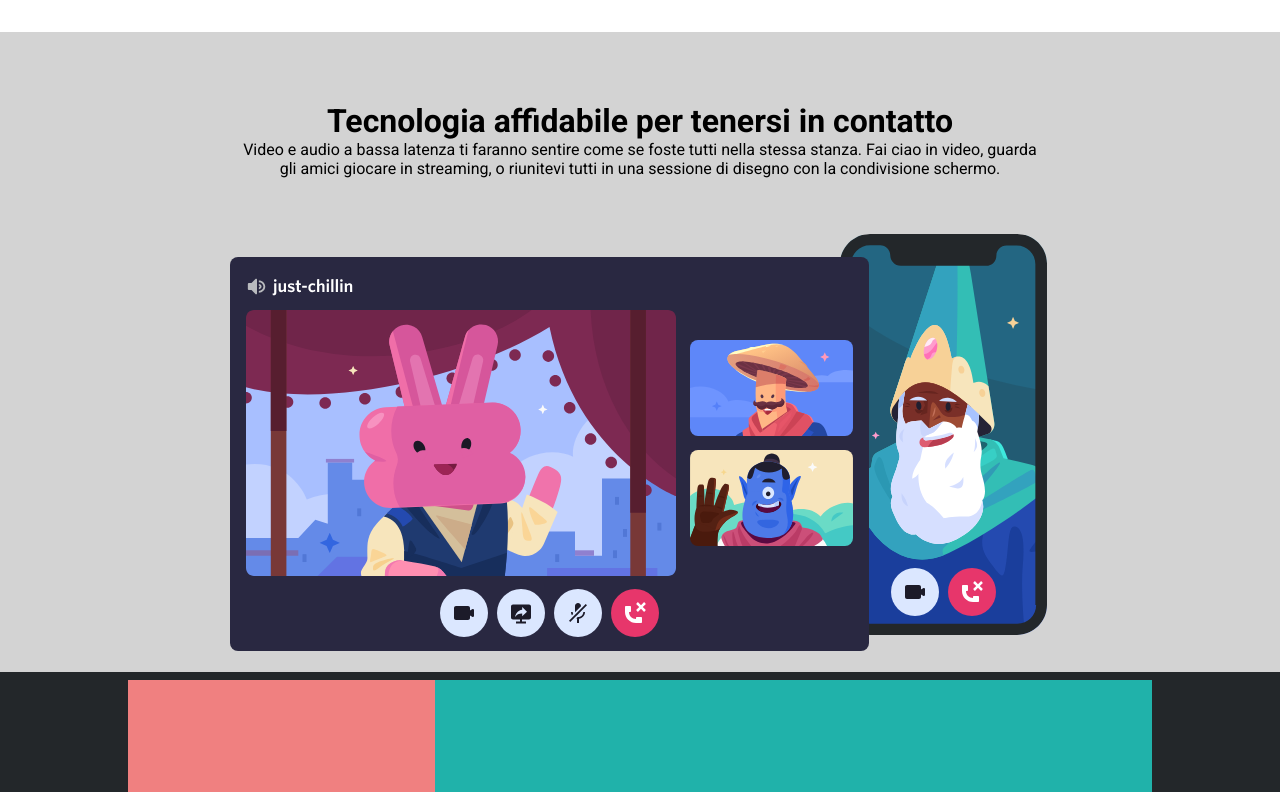
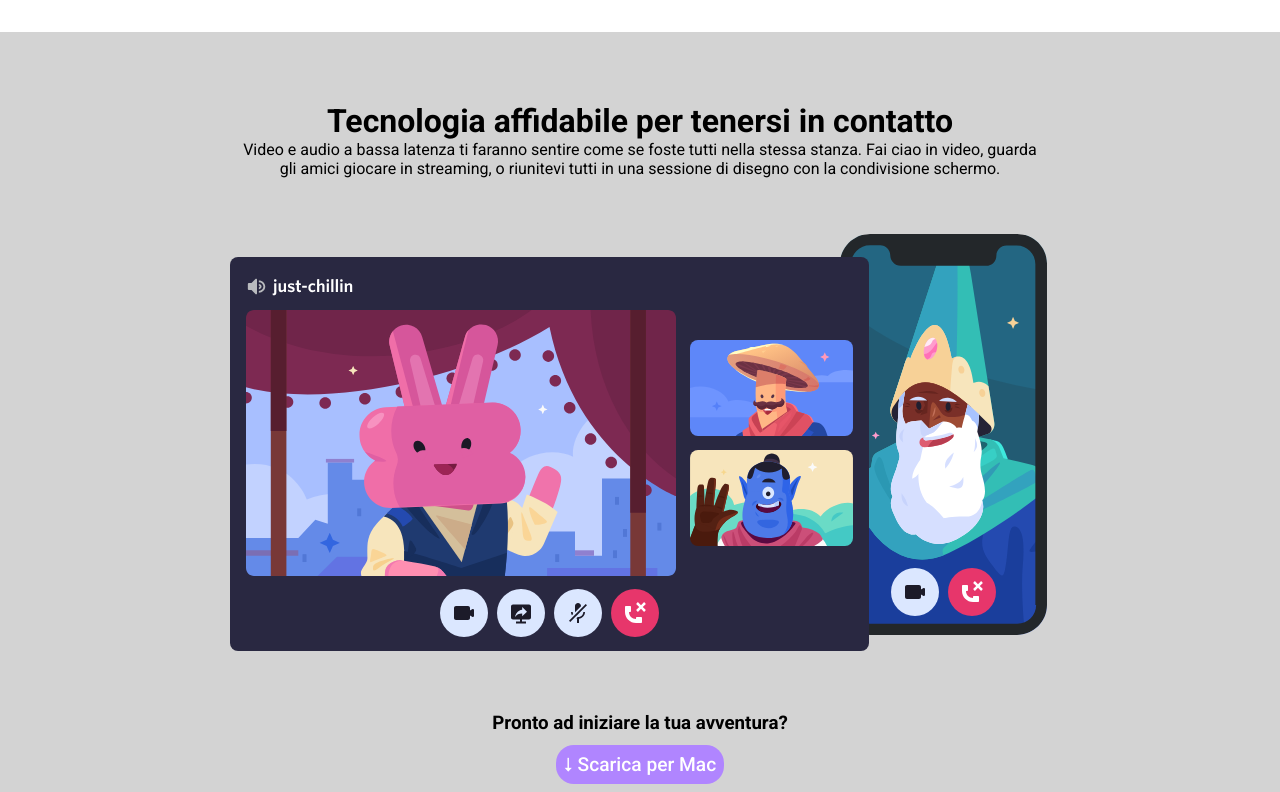
Before and after one commit to dilettamantovani/htmlcss-discord, a plain HTML site: page index.html in a window 1280 px wide. Shown: the part 2008-2800 px from the top of the page. Drawn offline with Linux system fonts and the light colour scheme.

Commit message:
added last part of main

```diff
--- a/css/style.css
+++ b/css/style.css
@@ -133,7 +133,7 @@ h1 {
     background-color: #D3D3D3;
 }
 
-.flex-content {
+.flex-content .green-box {
     width: 80%;
     margin: auto;
 }
@@ -180,31 +180,43 @@ h2 {
     font-size: 2em;
 }
 
-.pink-box > p .green-box-text > p {
+.pink-box > p .green-box-text-top > p {
     font-size: 0.85em;
     margin-top: 10px;
 }
 
 .green-box {
-    width: 100%;
-    height: 500px;
+    width: 70%;
+    padding: 35px 0;
     margin: auto;
     display: flex;
     flex-direction: column;
     align-items: center;
     justify-content: space-evenly;
+    object-fit: contain;
 }
 
-.green-box-text {
+.green-box-text-top {
     text-align: center;
 }
 
-.big-flex {
+.green-box-text-bottom {
     display: flex;
+    flex-direction: column;
     align-items: center;
-    padding: 35px 0;
-    justify-content: space-evenly;
 }
+
+.Mac-download-bottom {
+    background-color: rgb(176, 133, 255);
+    color: white;
+    text-decoration: none;
+    font-size: 1.2em;
+    font-weight: 500;
+    border-radius: 18px;
+    padding: 8px;
+}
+
+
 
 /* FOOTER */
 footer {
--- a/index.html
+++ b/index.html
@@ -92,13 +92,16 @@
             </section>
 
             <section class="flex-container-big lightgrey">
-                <div class="flex-content big-flex">
-                    <div class="green-box">
-                        <div class="green-box-text">
-                            <h2>Tecnologia affidabile per tenersi in contatto</h2>
-                            <p>Video e audio a bassa latenza ti faranno sentire come se foste tutti nella stessa stanza. Fai ciao in video, guarda <br> gli amici giocare in streaming, o riunitevi tutti in una sessione di disegno con la condivisione schermo.</p>
-                        </div>
-                        <div class="green-box-img"><img class="jumbo-img" src="img/item4-big.svg" alt=""></div>
+                <div class="green-box">
+                    <div class="green-box-text-top">
+                        <h2>Tecnologia affidabile per tenersi in contatto</h2>
+                        <p>Video e audio a bassa latenza ti faranno sentire come se foste tutti nella stessa stanza. Fai ciao in video, guarda <br> gli amici giocare in streaming, o riunitevi tutti in una sessione di disegno con la condivisione schermo.</p>
+                    </div>
+                    <div class="green-box-img"><img class="jumbo-img" src="img/item4-big.svg" alt=""></div>
+                    <div class="green-box-text-bottom">
+                        <h3>Pronto ad iniziare la tua avventura?</h3>
+                        <br>
+                        <div><a class="Mac-download-bottom" href="//discord.com/api/download?platform=osx">&#11107 Scarica per Mac</a></div>
                     </div>
                 </div>
             </section>
```
